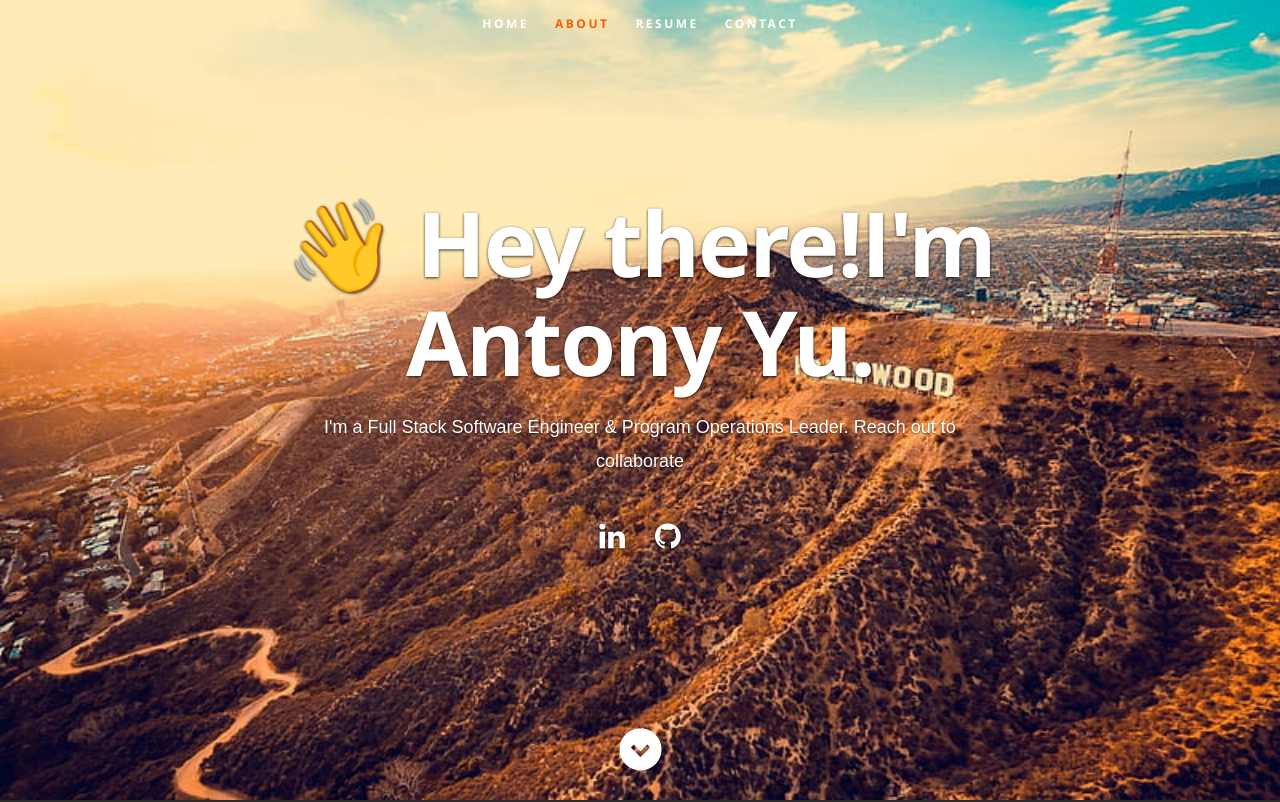
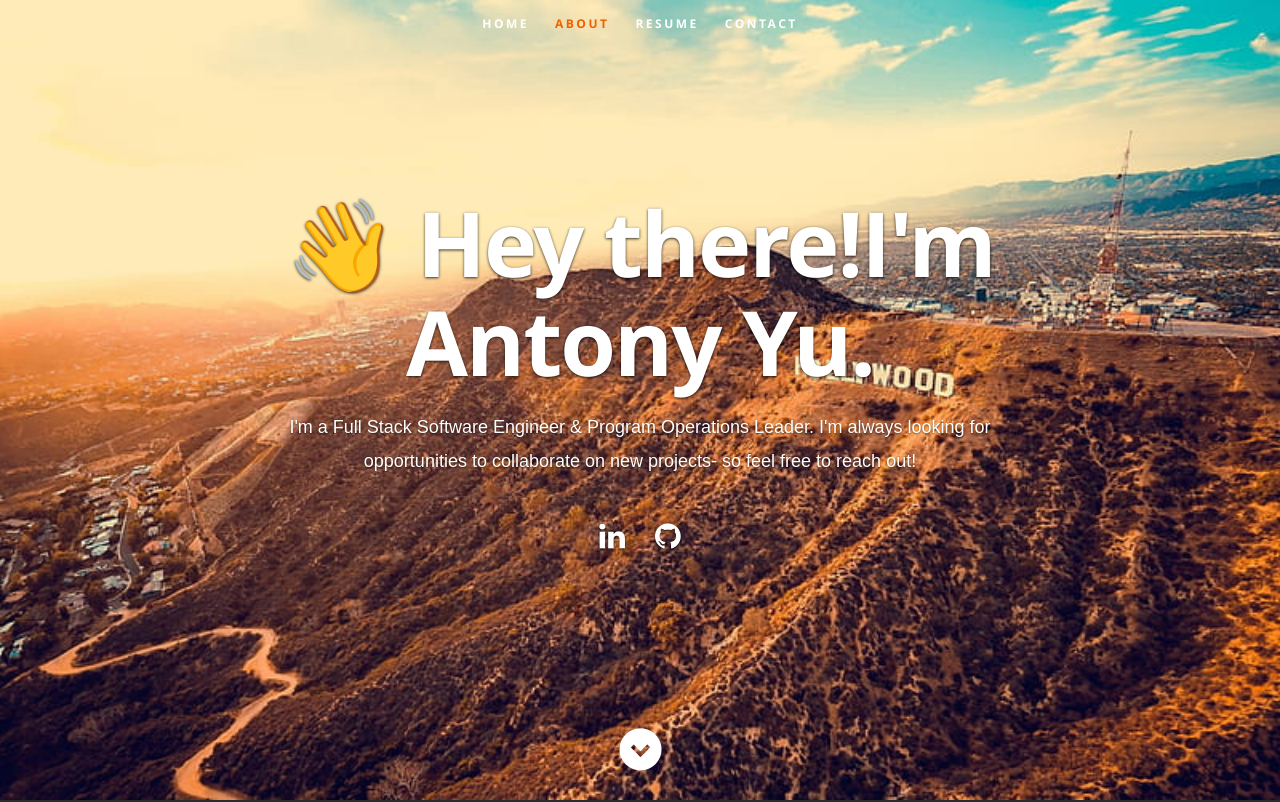
Before and after one commit to antonyyu-com/antonyyu-com, a React (Create React App) app: page / in a window 1280 px wide. Shown: the top 802 px of the page. Built offline with nearby package versions, Linux system fonts and the light colour scheme.

Commit message:
updated intro text

```diff
--- a/src/resumeData.js
+++ b/src/resumeData.js
@@ -1,7 +1,7 @@
 let resumeData = {
     "name": "Antony Yu",
     "linkedinLink":"https://www.linkedin.com/in/antonyyu/",
-    "landingIntro": "I'm a Full Stack Software Engineer & Program Operations Leader. Reach out to collaborate",
+    "landingIntro": "I'm a Full Stack Software Engineer & Program Operations Leader. I'm always looking for opportunities to collaborate on new projects- so feel free to reach out!",
     "socialLinks":[
         {
           "name":"linkedin",
```
